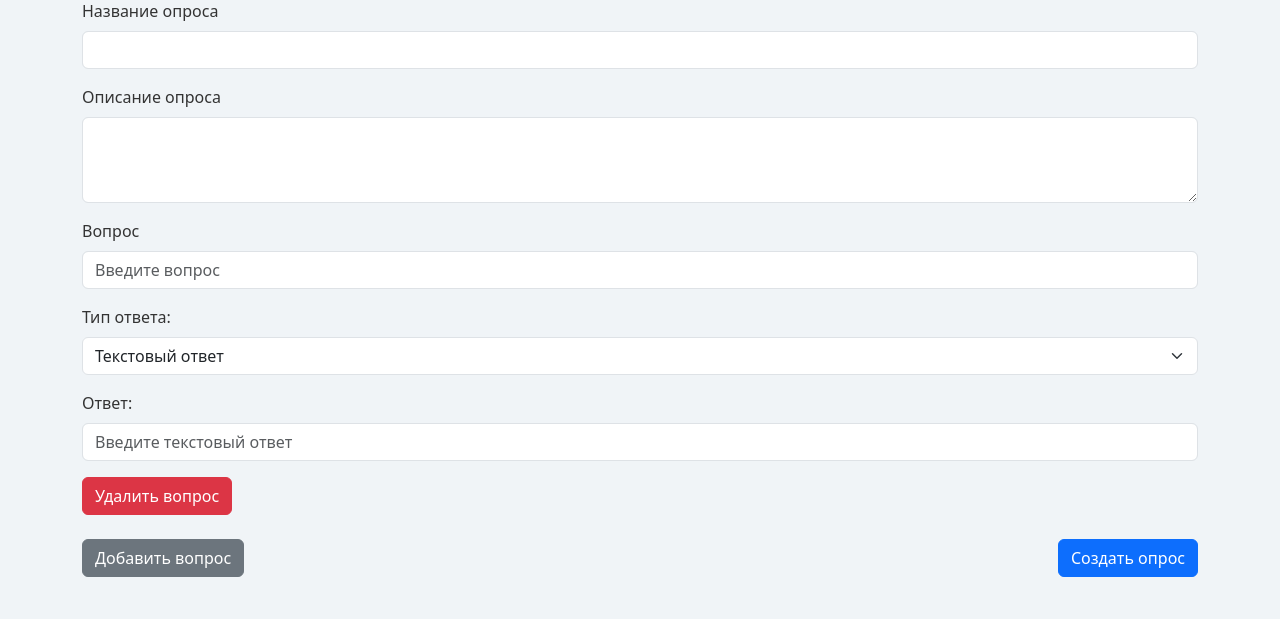
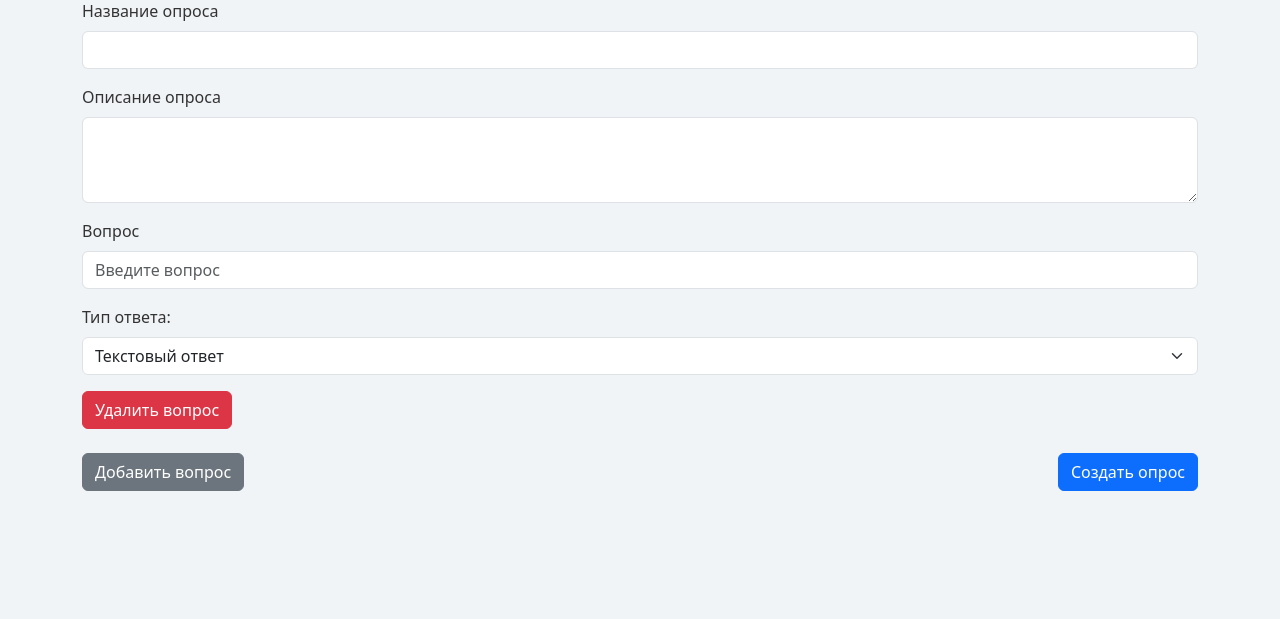
Before and after one commit to TimofeySar/Edu_Forms, a Flask app: page /survey/create_survey in a window 1280 px wide. Shown: the part 181-800 px from the top of the page. Run offline with Flask 3, Linux system fonts and the light colour scheme.

Commit message:
lets g0o

```diff
--- a/templates/create_survey.html
+++ b/templates/create_survey.html
@@ -30,11 +30,6 @@
                     <option value="quiz">Викторина</option>
                     <option value="text_with_validation">Текстовый ответ с проверкой</option>
                 </select>
-            </div>
-
-            <div class="mb-3" id="text-answer-container_0">
-                <label for="answer_0" class="form-label">Ответ:</label>
-                <input type="text" class="form-control" id="answer_0" name="answer_0" placeholder="Введите текстовый ответ">
             </div>
 
             <div class="mb-3" id="quiz-answer-container_0" style="display:none;">
@@ -76,32 +71,26 @@
         </div>
     </div>
 
-   <div class="d-flex justify-content-between align-items-center mt-3">
-    <!-- Кнопка "Добавить вопрос" -->
-    <button type="button" id="add-question" class="btn btn-secondary">Добавить вопрос</button>
+    <div class="d-flex justify-content-between align-items-center mt-3">
+        <button type="button" id="add-question" class="btn btn-secondary">Добавить вопрос</button>
 
-    <!-- Кнопка "Создать опрос" -->
-    <button type="submit" class="btn btn-primary">Создать опрос</button>
-</div>
+        <button type="submit" class="btn btn-primary">Создать опрос</button>
+    </div>
 </form>
-
 
 <script>
     let questionCount = 1;
 
     function updateAnswerType(index) {
         const answerType = document.getElementById(`answer_type_${index}`).value;
-        const textAnswerContainer = document.getElementById(`text-answer-container_${index}`);
         const quizAnswerContainer = document.getElementById(`quiz-answer-container_${index}`);
         const textValidationAnswerContainer = document.getElementById(`text-validation-answer-container_${index}`);
 
-        if (textAnswerContainer && quizAnswerContainer && textValidationAnswerContainer) {
+        if (quizAnswerContainer && textValidationAnswerContainer) {
             if (answerType === "text") {
-                textAnswerContainer.style.display = "block";
                 quizAnswerContainer.style.display = "none";
                 textValidationAnswerContainer.style.display = "none";
 
-                // Убираем атрибут required у скрытых полей
                 quizAnswerContainer.querySelectorAll('input, select').forEach(element => {
                     element.removeAttribute('required');
                 });
@@ -109,28 +98,20 @@
                     element.removeAttribute('required');
                 });
             } else if (answerType === "quiz") {
-                textAnswerContainer.style.display = "none";
                 quizAnswerContainer.style.display = "block";
                 textValidationAnswerContainer.style.display = "none";
 
-                // Убираем атрибут required у скрытых полей
-                textAnswerContainer.querySelectorAll('input').forEach(element => {
-                    element.removeAttribute('required');
-                });
                 textValidationAnswerContainer.querySelectorAll('input').forEach(element => {
                     element.removeAttribute('required');
                 });
             } else if (answerType === "text_with_validation") {
-                textAnswerContainer.style.display = "block";
                 quizAnswerContainer.style.display = "none";
                 textValidationAnswerContainer.style.display = "block";
 
-                // Добавляем атрибут required для видимых полей
                 textValidationAnswerContainer.querySelectorAll('input').forEach(element => {
                     element.setAttribute('required', 'required');
                 });
 
-                // Убираем атрибут required у скрытых полей
                 quizAnswerContainer.querySelectorAll('input, select').forEach(element => {
                     element.removeAttribute('required');
                 });
@@ -140,46 +121,41 @@
         }
     }
 
-    // Функция для добавления обработчика изменения типа ответа
     function addAnswerTypeListener(index) {
         const selectElement = document.getElementById(`answer_type_${index}`);
         if (selectElement) {
             selectElement.addEventListener("change", function() {
-                console.log(`Тип ответа изменен для вопроса ${index}`);  // Отладка
+                console.log(`Тип ответа изменен для вопроса ${index}`);
                 updateAnswerType(index);
             });
         } else {
-            console.error(`Элемент answer_type_${index} не найден!`);  // Отладка
+            console.error(`Элемент answer_type_${index} не найден!`);
         }
     }
 
-    // Обработчик кнопки удаления вопроса
     function attachRemoveButtonListener() {
         const removeButtons = document.querySelectorAll('.remove-question-btn');
         removeButtons.forEach(button => {
             button.addEventListener('click', function() {
-                console.log("Кнопка удаления нажата");  // Отладка
+                console.log("Кнопка удаления нажата");
                 const questionId = button.dataset.questionId;
                 const questionBlock = document.getElementById(`question-block-${questionId}`);
                 if (questionBlock) {
                     questionBlock.remove();
                 } else {
-                    console.error(`Блок вопроса ${questionId} не найден!`);  // Отладка
+                    console.error(`Блок вопроса ${questionId} не найден!`);
                 }
             });
         });
     }
 
-    // Добавить новый вопрос
     document.getElementById("add-question").addEventListener("click", function() {
         const container = document.getElementById("questions-container");
 
-        // Создаем новый блок для вопроса
         const newQuestionBlock = document.createElement("div");
         newQuestionBlock.classList.add("question-block", "mb-4");
         newQuestionBlock.id = `question-block-${questionCount}`;
 
-        // Генерируем ID для нового вопроса
         const questionIndex = questionCount;
 
         newQuestionBlock.innerHTML = `
@@ -195,11 +171,6 @@
                     <option value="quiz">Викторина</option>
                     <option value="text_with_validation">Текстовый ответ с проверкой</option>
                 </select>
-            </div>
-
-            <div class="mb-3" id="text-answer-container_${questionIndex}">
-                <label for="answer_${questionIndex}" class="form-label">Ответ:</label>
-                <input type="text" class="form-control" id="answer_${questionIndex}" name="answer_${questionIndex}" placeholder="Введите текстовый ответ">
             </div>
 
             <div class="mb-3" id="quiz-answer-container_${questionIndex}" style="display:none;">
@@ -241,22 +212,18 @@
         `;
 
         container.appendChild(newQuestionBlock);
-        questionCount++;  // Увеличиваем счетчик вопросов
+        questionCount++;
 
-        // Добавляем обработчик для нового вопроса
         addAnswerTypeListener(questionIndex);
         attachRemoveButtonListener();
     });
 
-    // Инициализация обработчиков для существующих вопросов
     document.querySelectorAll('[name^="answer_type_"]').forEach((element, index) => {
         addAnswerTypeListener(index);
     });
 
-    // Инициализация обработчика удаления для существующих вопросов
     attachRemoveButtonListener();
 
-    // Отладка отправки формы
     document.querySelector('form').addEventListener('submit', function(event) {
         console.log("Форма отправлена");  // Проверка, срабатывает ли отправка формы
     });
```
Also changed, not shown: database.db.
